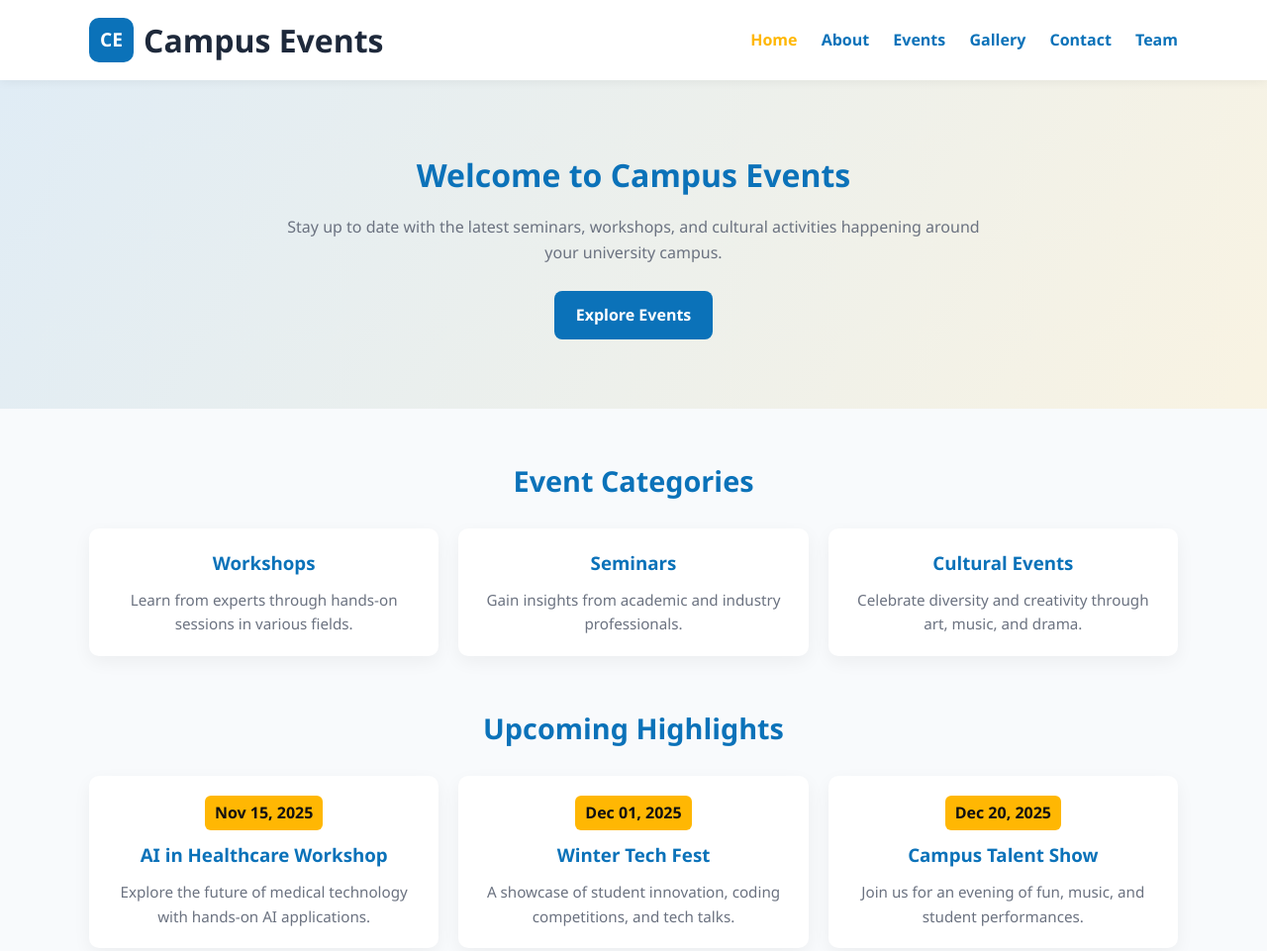
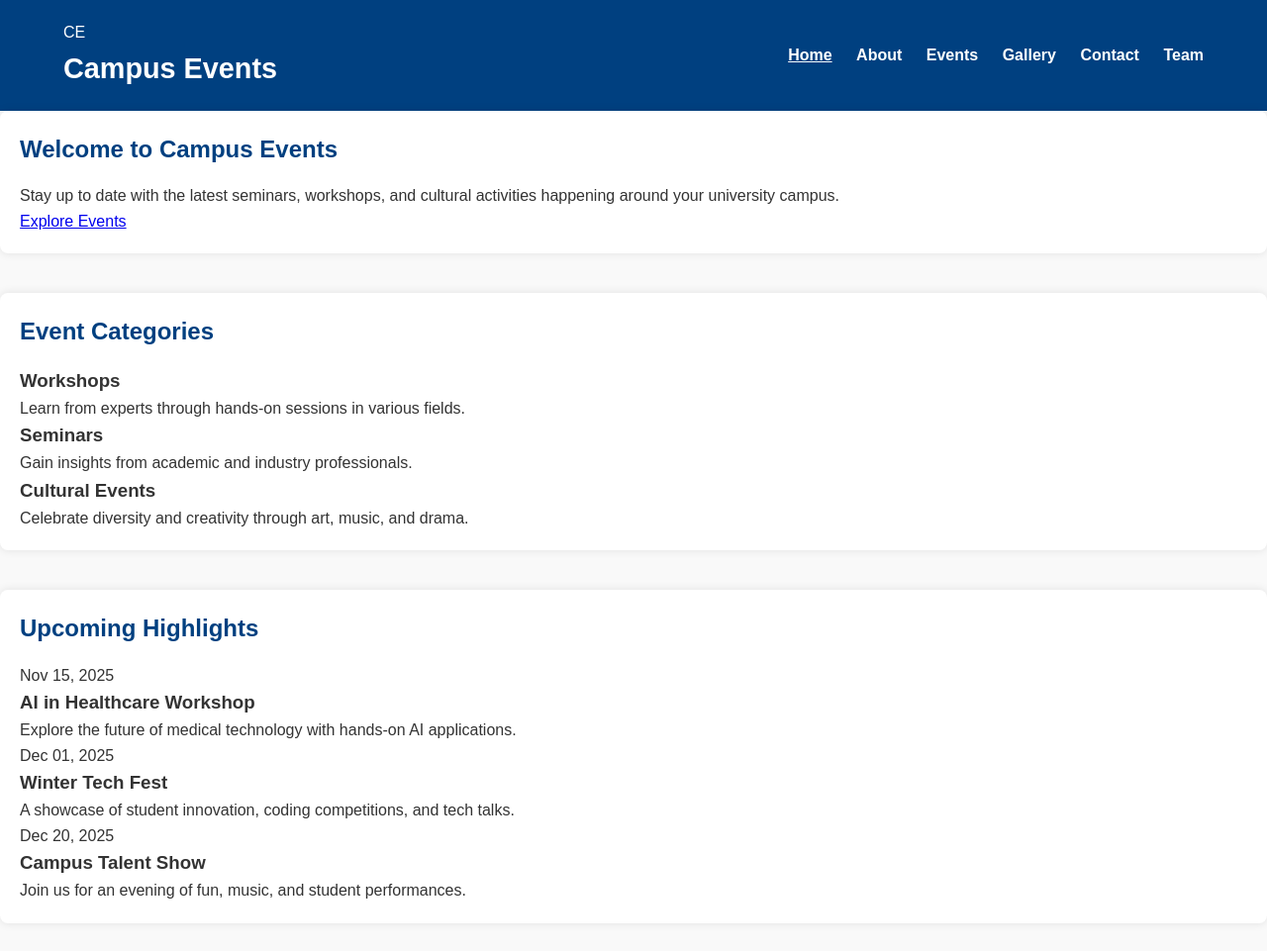
Before and after one commit to portfolio-website23/campus-events, a website: page src/index.html in a window 1280 px wide. Shown: the top 961 px of the page at 99% size. Drawn offline with Linux system fonts and the light colour scheme.

Commit message:
Adding About.HTML and adding it's styling in stylesheet

```diff
--- a/styles/style.css
+++ b/styles/style.css
@@ -1,194 +1,90 @@
-/* ======= Global Styles ======= */
-:root {
-  --primary: #0b72b9;
-  --accent: #ffb703;
-  --bg: #f8fafc;
-  --text: #1e293b;
-  --light: #ffffff;
-  --muted: #6b7280;
-  font-family: "Poppins", "Segoe UI", sans-serif;
-}
-
+/* Reset some default browser styles */
 * {
-  box-sizing: border-box;
-  margin: 0;
-  padding: 0;
+    margin: 0;
+    padding: 0;
+    box-sizing: border-box;
 }
 
 body {
-  background-color: var(--bg);
-  color: var(--text);
-  line-height: 1.6;
+    font-family: Arial, sans-serif;
+    line-height: 1.6;
+    background-color: #f9f9f9;
+    color: #333;
 }
 
-/* ======= Container ======= */
-.container {
-  width: 90%;
-  max-width: 1100px;
-  margin: 0 auto;
+/* Header */
+header {
+    background-color: #004080;
+    color: #fff;
+    padding: 20px 0;
 }
 
-/* ======= Header & Nav ======= */
-.header {
-  background-color: var(--light);
-  box-shadow: 0 2px 10px rgba(0, 0, 0, 0.05);
-  position: sticky;
-  top: 0;
-  z-index: 10;
+header .container {
+    width: 90%;
+    margin: auto;
+    display: flex;
+    justify-content: space-between;
+    align-items: center;
 }
 
-.nav-container {
-  display: flex;
-  align-items: center;
-  justify-content: space-between;
-  padding: 15px 0;
+header h1 {
+    font-size: 1.8rem;
 }
 
-.brand {
-  display: flex;
-  align-items: center;
-  gap: 10px;
+header nav a {
+    color: #fff;
+    text-decoration: none;
+    margin-left: 20px;
+    font-weight: bold;
 }
 
-.logo {
-  background-color: var(--primary);
-  color: var(--light);
-  font-weight: 700;
-  font-size: 1.2rem;
-  width: 45px;
-  height: 45px;
-  border-radius: 10px;
-  display: flex;
-  align-items: center;
-  justify-content: center;
+header nav a.active {
+    text-decoration: underline;
 }
 
-.nav a {
-  color: var(--primary);
-  text-decoration: none;
-  margin-left: 20px;
-  font-weight: 600;
-  transition: color 0.2s ease;
+/* Main Content */
+main {
+    width: 90%;
+    max-width: 1000px;
+    margin: 40px auto;
 }
 
-.nav a:hover,
-.nav a.active {
-  color: var(--accent);
+section {
+    margin-bottom: 40px;
+    padding: 20px;
+    background-color: #fff;
+    border-radius: 8px;
+    box-shadow: 0 0 10px rgba(0, 0, 0, 0.1);
 }
 
-/* ======= Hero Section ======= */
-.hero {
-  background: linear-gradient(120deg, rgba(11, 114, 185, 0.1), rgba(255, 183, 3, 0.1));
-  text-align: center;
-  padding: 70px 20px;
+section h2 {
+    color: #004080;
+    margin-bottom: 15px;
 }
 
-.hero h2 {
-  font-size: 2rem;
-  color: var(--primary);
+.team-members {
+    display: flex;
+    flex-wrap: wrap;
+    gap: 20px;
 }
 
-.hero p {
-  margin: 15px auto;
-  max-width: 700px;
-  font-size: 1rem;
-  color: var(--muted);
+.member {
+    flex: 1 1 200px;
+    background-color: #e6f0ff;
+    padding: 15px;
+    border-radius: 6px;
+    text-align: center;
 }
 
-.btn {
-  background-color: var(--primary);
-  color: var(--light);
-  padding: 12px 22px;
-  border-radius: 8px;
-  text-decoration: none;
-  font-weight: 600;
-  display: inline-block;
-  margin-top: 10px;
-  transition: background 0.3s;
+.member h3 {
+    margin-bottom: 5px;
 }
 
-.btn:hover {
-  background-color: #084c7e;
+/* Footer */
+footer {
+    text-align: center;
+    padding: 15px 0;
+    background-color: #004080;
+    color: #fff;
+    margin-top: 40px;
 }
-
-/* ======= Sections ======= */
-.section-title {
-  text-align: center;
-  font-size: 1.8rem;
-  color: var(--primary);
-  margin-bottom: 25px;
-}
-
-.categories,
-.upcoming {
-  text-align: center;
-  margin-top: 50px;
-}
-
-/* ======= Cards & Grid ======= */
-.grid {
-  display: grid;
-  grid-template-columns: repeat(auto-fit, minmax(250px, 1fr));
-  gap: 20px;
-}
-
-.card {
-  background-color: var(--light);
-  padding: 20px;
-  border-radius: 10px;
-  box-shadow: 0 6px 18px rgba(0, 0, 0, 0.05);
-  transition: transform 0.2s ease;
-}
-
-.card:hover {
-  transform: translateY(-4px);
-}
-
-.card h3 {
-  color: var(--primary);
-  margin-bottom: 10px;
-}
-
-.card p {
-  color: var(--muted);
-  font-size: 0.95rem;
-}
-
-.highlight .date {
-  display: inline-block;
-  background: var(--accent);
-  color: #111;
-  font-weight: 700;
-  padding: 5px 10px;
-  border-radius: 6px;
-  margin-bottom: 10px;
-}
-
-/* ======= Footer ======= */
-.footer {
-  background-color: var(--light);
-  text-align: center;
-  padding: 20px 0;
-  margin-top: 50px;
-  border-top: 1px solid #e2e8f0;
-  color: var(--muted);
-  font-size: 0.9rem;
-}
-
-/* ======= Responsive ======= */
-@media (max-width: 768px) {
-  .nav {
-    display: flex;
-    flex-wrap: wrap;
-    gap: 10px;
-    justify-content: center;
-  }
-
-  .hero h2 {
-    font-size: 1.5rem;
-  }
-
-  .grid {
-    grid-template-columns: 1fr;
-  }
-}
```
Also changed, not shown: src/about.html (+58 -0 lines).
